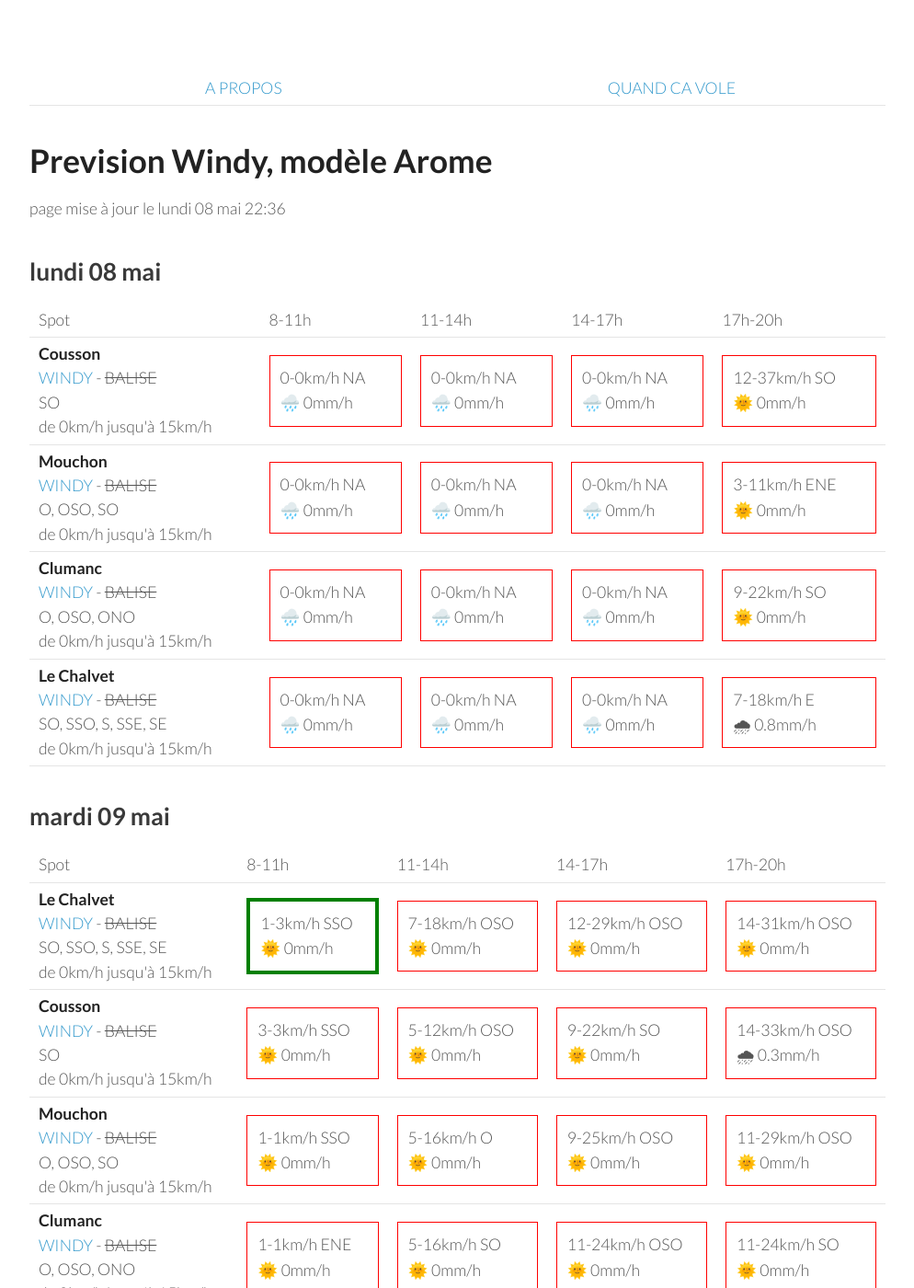
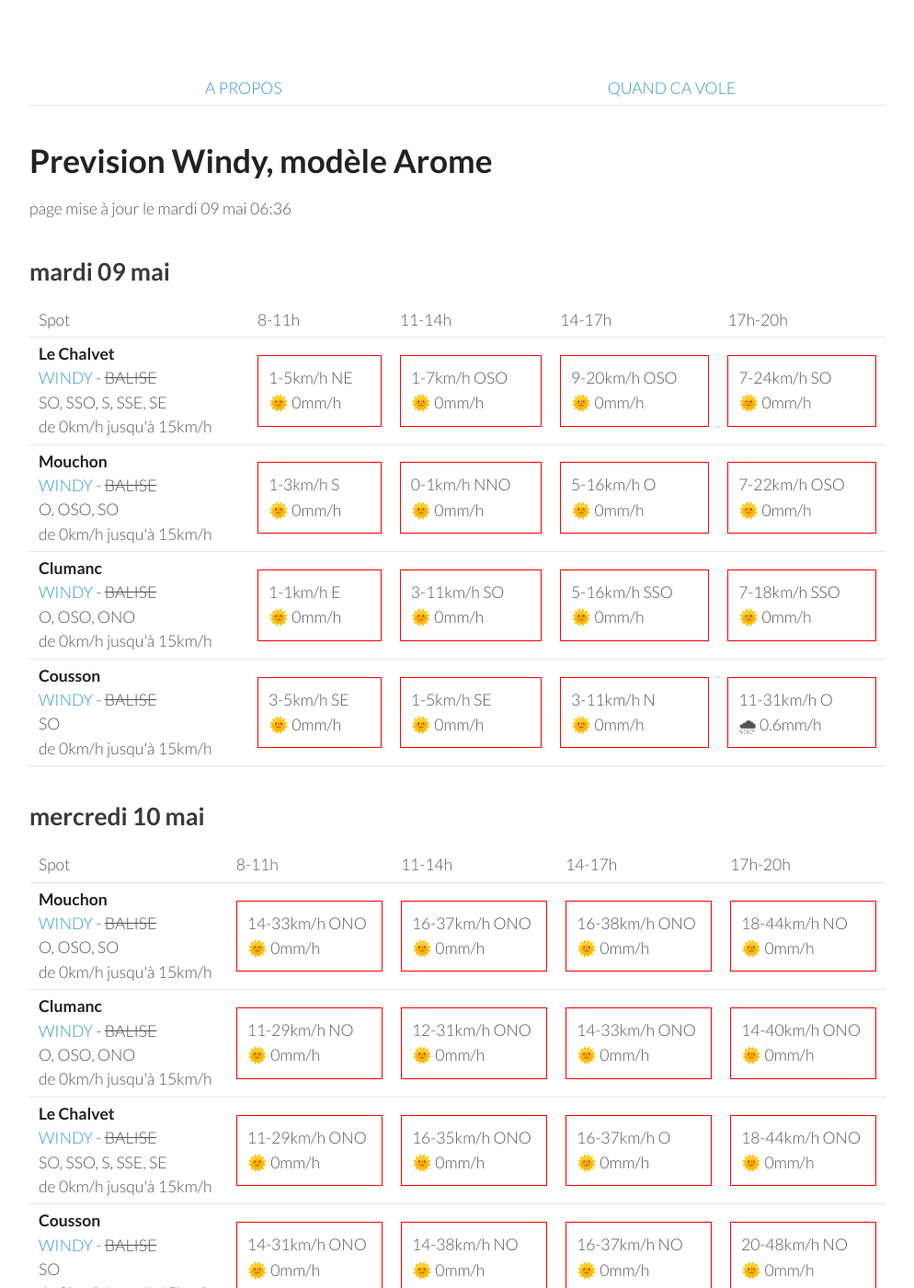
Before and after one commit to parapente-dans-le-nord/parapente-dans-le-nord.github.io, a Jekyll site: the page built from saint_andre.markdown, in a window 1280 px wide and 1400 px high. Shown: the whole window at 92% size, without its empty margins (26-1020 px from the left). Built offline with Jekyll 4.4.1, drawn with Linux system fonts in a browser that asks for light colours; some of the changed text lies outside the part shown.

Commit message:
update index.markdown

```diff
--- a/saint_andre.markdown
+++ b/saint_andre.markdown
@@ -7,60 +7,8 @@ title:  "Tous les spots"
 {: .links}
 
 # Prevision Windy, modèle Arome
-page mise à jour le lundi 08 mai 22:36
+page mise à jour le mardi 09 mai 06:36
 
-## lundi 08 mai
-
-{::nomarkdown}
-<table>
-  <tbody>
-    <tr>
-      <td>Spot</td>
-      <td>8-11h</td>
-      <td>11-14h</td>
-      <td>14-17h</td>
-      <td>17h-20h</td>
-    </tr>
-<tr>
-        <td><strong>Cousson</strong><br><a href="https://windy.com/44.054/6.240?43.940,6.241,10,m:eSAaglz">WINDY</a> - <span class="no-balise"> BALISE </span><br> <span class="vent-favorable">SO</span><br><span class="force-vent">de 0km/h jusqu'à 15km/h</span> </td>
-
-            <td><div class="not-flyable"><p>0-0km/h NA</p><p>🌧️ 0mm/h</p></div></td>
-            <td><div class="not-flyable"><p>0-0km/h NA</p><p>🌧️ 0mm/h</p></div></td>
-            <td><div class="not-flyable"><p>0-0km/h NA</p><p>🌧️ 0mm/h</p></div></td>
-            <td><div class="not-flyable"><p>12-37km/h SO</p><p>🌞 0mm/h</p></div></td>
-
-    </tr>
-<tr>
-        <td><strong>Mouchon</strong><br><a href="https://windy.com/43.992/6.424?43.878,6.425,10,m:eSuaglR">WINDY</a> - <span class="no-balise"> BALISE </span><br> <span class="vent-favorable">O, OSO, SO</span><br><span class="force-vent">de 0km/h jusqu'à 15km/h</span> </td>
-
-            <td><div class="not-flyable"><p>0-0km/h NA</p><p>🌧️ 0mm/h</p></div></td>
-            <td><div class="not-flyable"><p>0-0km/h NA</p><p>🌧️ 0mm/h</p></div></td>
-            <td><div class="not-flyable"><p>0-0km/h NA</p><p>🌧️ 0mm/h</p></div></td>
-            <td><div class="not-flyable"><p>3-11km/h ENE</p><p>🌞 0mm/h</p></div></td>
-
-    </tr>
-<tr>
-        <td><strong>Clumanc</strong><br><a href="https://windy.com/44.027/6.402?43.914,6.403,10,m:eSxaglP">WINDY</a> - <span class="no-balise"> BALISE </span><br> <span class="vent-favorable">O, OSO, ONO</span><br><span class="force-vent">de 0km/h jusqu'à 15km/h</span> </td>
-
-            <td><div class="not-flyable"><p>0-0km/h NA</p><p>🌧️ 0mm/h</p></div></td>
-            <td><div class="not-flyable"><p>0-0km/h NA</p><p>🌧️ 0mm/h</p></div></td>
-            <td><div class="not-flyable"><p>0-0km/h NA</p><p>🌧️ 0mm/h</p></div></td>
-            <td><div class="not-flyable"><p>9-22km/h SO</p><p>🌞 0mm/h</p></div></td>
-
-    </tr>
-<tr>
-        <td><strong>Le Chalvet</strong><br><a href="https://windy.com/43.979/6.480?43.866,6.480,10,m:eSsaglX">WINDY</a> - <span class="no-balise"> BALISE </span><br> <span class="vent-favorable">SO, SSO, S, SSE, SE</span><br><span class="force-vent">de 0km/h jusqu'à 15km/h</span> </td>
-
-            <td><div class="not-flyable"><p>0-0km/h NA</p><p>🌧️ 0mm/h</p></div></td>
-            <td><div class="not-flyable"><p>0-0km/h NA</p><p>🌧️ 0mm/h</p></div></td>
-            <td><div class="not-flyable"><p>0-0km/h NA</p><p>🌧️ 0mm/h</p></div></td>
-            <td><div class="not-flyable"><p>7-18km/h E</p><p>🌧 0.8mm/h</p></div></td>
-
-    </tr>
-
-</tbody>
-</table>
-{:/}
 ## mardi 09 mai
 
 {::nomarkdown}
@@ -76,40 +24,40 @@ page mise à jour le lundi 08 mai 22:36
 <tr>
         <td><strong>Le Chalvet</strong><br><a href="https://windy.com/43.979/6.480?43.866,6.480,10,m:eSsaglX">WINDY</a> - <span class="no-balise"> BALISE </span><br> <span class="vent-favorable">SO, SSO, S, SSE, SE</span><br><span class="force-vent">de 0km/h jusqu'à 15km/h</span> </td>
 
-            <td><div class="flyable"><p>1-3km/h SSO</p><p>🌞 0mm/h</p></div></td>
-            <td><div class="not-flyable"><p>7-18km/h OSO</p><p>🌞 0mm/h</p></div></td>
-            <td><div class="not-flyable"><p>12-29km/h OSO</p><p>🌞 0mm/h</p></div></td>
-            <td><div class="not-flyable"><p>14-31km/h OSO</p><p>🌞 0mm/h</p></div></td>
+            <td><div class="not-flyable"><p>1-5km/h NE</p><p>🌞 0mm/h</p></div></td>
+            <td><div class="not-flyable"><p>1-7km/h OSO</p><p>🌞 0mm/h</p></div></td>
+            <td><div class="not-flyable"><p>9-20km/h OSO</p><p>🌞 0mm/h</p></div></td>
+            <td><div class="not-flyable"><p>7-24km/h SO</p><p>🌞 0mm/h</p></div></td>
+
+
+    </tr>
+<tr>
+        <td><strong>Mouchon</strong><br><a href="https://windy.com/43.992/6.424?43.878,6.425,10,m:eSuaglR">WINDY</a> - <span class="no-balise"> BALISE </span><br> <span class="vent-favorable">O, OSO, SO</span><br><span class="force-vent">de 0km/h jusqu'à 15km/h</span> </td>
+
+            <td><div class="not-flyable"><p>1-3km/h S</p><p>🌞 0mm/h</p></div></td>
+            <td><div class="not-flyable"><p>0-1km/h NNO</p><p>🌞 0mm/h</p></div></td>
+            <td><div class="not-flyable"><p>5-16km/h O</p><p>🌞 0mm/h</p></div></td>
+            <td><div class="not-flyable"><p>7-22km/h OSO</p><p>🌞 0mm/h</p></div></td>
+
+
+    </tr>
+<tr>
+        <td><strong>Clumanc</strong><br><a href="https://windy.com/44.027/6.402?43.914,6.403,10,m:eSxaglP">WINDY</a> - <span class="no-balise"> BALISE </span><br> <span class="vent-favorable">O, OSO, ONO</span><br><span class="force-vent">de 0km/h jusqu'à 15km/h</span> </td>
+
+            <td><div class="not-flyable"><p>1-1km/h E</p><p>🌞 0mm/h</p></div></td>
+            <td><div class="not-flyable"><p>3-11km/h SO</p><p>🌞 0mm/h</p></div></td>
+            <td><div class="not-flyable"><p>5-16km/h SSO</p><p>🌞 0mm/h</p></div></td>
+            <td><div class="not-flyable"><p>7-18km/h SSO</p><p>🌞 0mm/h</p></div></td>
 
 
     </tr>
 <tr>
         <td><strong>Cousson</strong><br><a href="https://windy.com/44.054/6.240?43.940,6.241,10,m:eSAaglz">WINDY</a> - <span class="no-balise"> BALISE </span><br> <span class="vent-favorable">SO</span><br><span class="force-vent">de 0km/h jusqu'à 15km/h</span> </td>
 
-            <td><div class="not-flyable"><p>3-3km/h SSO</p><p>🌞 0mm/h</p></div></td>
-            <td><div class="not-flyable"><p>5-12km/h OSO</p><p>🌞 0mm/h</p></div></td>
-            <td><div class="not-flyable"><p>9-22km/h SO</p><p>🌞 0mm/h</p></div></td>
-            <td><div class="not-flyable"><p>14-33km/h OSO</p><p>🌧 0.3mm/h</p></div></td>
-
-
-    </tr>
-<tr>
-        <td><strong>Mouchon</strong><br><a href="https://windy.com/43.992/6.424?43.878,6.425,10,m:eSuaglR">WINDY</a> - <span class="no-balise"> BALISE </span><br> <span class="vent-favorable">O, OSO, SO</span><br><span class="force-vent">de 0km/h jusqu'à 15km/h</span> </td>
-
-            <td><div class="not-flyable"><p>1-1km/h SSO</p><p>🌞 0mm/h</p></div></td>
-            <td><div class="not-flyable"><p>5-16km/h O</p><p>🌞 0mm/h</p></div></td>
-            <td><div class="not-flyable"><p>9-25km/h OSO</p><p>🌞 0mm/h</p></div></td>
-            <td><div class="not-flyable"><p>11-29km/h OSO</p><p>🌞 0mm/h</p></div></td>
-
-
-    </tr>
-<tr>
-        <td><strong>Clumanc</strong><br><a href="https://windy.com/44.027/6.402?43.914,6.403,10,m:eSxaglP">WINDY</a> - <span class="no-balise"> BALISE </span><br> <span class="vent-favorable">O, OSO, ONO</span><br><span class="force-vent">de 0km/h jusqu'à 15km/h</span> </td>
-
-            <td><div class="not-flyable"><p>1-1km/h ENE</p><p>🌞 0mm/h</p></div></td>
-            <td><div class="not-flyable"><p>5-16km/h SO</p><p>🌞 0mm/h</p></div></td>
-            <td><div class="not-flyable"><p>11-24km/h OSO</p><p>🌞 0mm/h</p></div></td>
-            <td><div class="not-flyable"><p>11-24km/h SO</p><p>🌞 0mm/h</p></div></td>
+            <td><div class="not-flyable"><p>3-5km/h SE</p><p>🌞 0mm/h</p></div></td>
+            <td><div class="not-flyable"><p>1-5km/h SE</p><p>🌞 0mm/h</p></div></td>
+            <td><div class="not-flyable"><p>3-11km/h N</p><p>🌞 0mm/h</p></div></td>
+            <td><div class="not-flyable"><p>11-31km/h O</p><p>🌧 0.6mm/h</p></div></td>
 
 
     </tr>
@@ -132,40 +80,40 @@ page mise à jour le lundi 08 mai 22:36
 <tr>
         <td><strong>Mouchon</strong><br><a href="https://windy.com/43.992/6.424?43.878,6.425,10,m:eSuaglR">WINDY</a> - <span class="no-balise"> BALISE </span><br> <span class="vent-favorable">O, OSO, SO</span><br><span class="force-vent">de 0km/h jusqu'à 15km/h</span> </td>
 
-            <td><div class="not-flyable"><p>9-24km/h ONO</p><p>🌞 0mm/h</p></div></td>
-            <td><div class="not-flyable"><p>12-35km/h ONO</p><p>🌞 0mm/h</p></div></td>
-            <td><div class="not-flyable"><p>16-46km/h ONO</p><p>🌞 0mm/h</p></div></td>
-            <td><div class="not-flyable"><p>14-50km/h ONO</p><p>🌞 0mm/h</p></div></td>
+            <td><div class="not-flyable"><p>14-33km/h ONO</p><p>🌞 0mm/h</p></div></td>
+            <td><div class="not-flyable"><p>16-37km/h ONO</p><p>🌞 0mm/h</p></div></td>
+            <td><div class="not-flyable"><p>16-38km/h ONO</p><p>🌞 0mm/h</p></div></td>
+            <td><div class="not-flyable"><p>18-44km/h NO</p><p>🌞 0mm/h</p></div></td>
 
 
     </tr>
 <tr>
         <td><strong>Clumanc</strong><br><a href="https://windy.com/44.027/6.402?43.914,6.403,10,m:eSxaglP">WINDY</a> - <span class="no-balise"> BALISE </span><br> <span class="vent-favorable">O, OSO, ONO</span><br><span class="force-vent">de 0km/h jusqu'à 15km/h</span> </td>
 
-            <td><div class="not-flyable"><p>5-22km/h ONO</p><p>🌞 0mm/h</p></div></td>
-            <td><div class="not-flyable"><p>12-35km/h ONO</p><p>🌞 0mm/h</p></div></td>
-            <td><div class="not-flyable"><p>16-46km/h ONO</p><p>🌞 0mm/h</p></div></td>
-            <td><div class="not-flyable"><p>16-50km/h ONO</p><p>🌞 0mm/h</p></div></td>
+            <td><div class="not-flyable"><p>11-29km/h NO</p><p>🌞 0mm/h</p></div></td>
+            <td><div class="not-flyable"><p>12-31km/h ONO</p><p>🌞 0mm/h</p></div></td>
+            <td><div class="not-flyable"><p>14-33km/h ONO</p><p>🌞 0mm/h</p></div></td>
+            <td><div class="not-flyable"><p>14-40km/h ONO</p><p>🌞 0mm/h</p></div></td>
+
+
+    </tr>
+<tr>
+        <td><strong>Le Chalvet</strong><br><a href="https://windy.com/43.979/6.480?43.866,6.480,10,m:eSsaglX">WINDY</a> - <span class="no-balise"> BALISE </span><br> <span class="vent-favorable">SO, SSO, S, SSE, SE</span><br><span class="force-vent">de 0km/h jusqu'à 15km/h</span> </td>
+
+            <td><div class="not-flyable"><p>11-29km/h ONO</p><p>🌞 0mm/h</p></div></td>
+            <td><div class="not-flyable"><p>16-35km/h ONO</p><p>🌞 0mm/h</p></div></td>
+            <td><div class="not-flyable"><p>16-37km/h O</p><p>🌞 0mm/h</p></div></td>
+            <td><div class="not-flyable"><p>18-44km/h ONO</p><p>🌞 0mm/h</p></div></td>
 
 
     </tr>
 <tr>
         <td><strong>Cousson</strong><br><a href="https://windy.com/44.054/6.240?43.940,6.241,10,m:eSAaglz">WINDY</a> - <span class="no-balise"> BALISE </span><br> <span class="vent-favorable">SO</span><br><span class="force-vent">de 0km/h jusqu'à 15km/h</span> </td>
 
-            <td><div class="not-flyable"><p>11-25km/h ONO</p><p>🌞 0mm/h</p></div></td>
-            <td><div class="not-flyable"><p>14-40km/h NO</p><p>🌞 0mm/h</p></div></td>
-            <td><div class="not-flyable"><p>18-48km/h NO</p><p>🌞 0mm/h</p></div></td>
-            <td><div class="not-flyable"><p>18-48km/h NO</p><p>🌞 0mm/h</p></div></td>
-
-
-    </tr>
-<tr>
-        <td><strong>Le Chalvet</strong><br><a href="https://windy.com/43.979/6.480?43.866,6.480,10,m:eSsaglX">WINDY</a> - <span class="no-balise"> BALISE </span><br> <span class="vent-favorable">SO, SSO, S, SSE, SE</span><br><span class="force-vent">de 0km/h jusqu'à 15km/h</span> </td>
-
-            <td><div class="not-flyable"><p>11-22km/h ONO</p><p>🌞 0mm/h</p></div></td>
-            <td><div class="not-flyable"><p>11-33km/h ONO</p><p>🌞 0mm/h</p></div></td>
-            <td><div class="not-flyable"><p>16-46km/h ONO</p><p>🌧 0.2mm/h</p></div></td>
-            <td><div class="not-flyable"><p>12-48km/h ONO</p><p>🌞 0mm/h</p></div></td>
+            <td><div class="not-flyable"><p>14-31km/h ONO</p><p>🌞 0mm/h</p></div></td>
+            <td><div class="not-flyable"><p>14-38km/h NO</p><p>🌞 0mm/h</p></div></td>
+            <td><div class="not-flyable"><p>16-37km/h NO</p><p>🌞 0mm/h</p></div></td>
+            <td><div class="not-flyable"><p>20-48km/h NO</p><p>🌞 0mm/h</p></div></td>
 
 
     </tr>
@@ -186,42 +134,42 @@ page mise à jour le lundi 08 mai 22:36
       <td>17h-20h</td>
     </tr>
 <tr>
-        <td><strong>Le Chalvet</strong><br><a href="https://windy.com/43.979/6.480?43.866,6.480,10,m:eSsaglX">WINDY</a> - <span class="no-balise"> BALISE </span><br> <span class="vent-favorable">SO, SSO, S, SSE, SE</span><br><span class="force-vent">de 0km/h jusqu'à 15km/h</span> </td>
+        <td><strong>Mouchon</strong><br><a href="https://windy.com/43.992/6.424?43.878,6.425,10,m:eSuaglR">WINDY</a> - <span class="no-balise"> BALISE </span><br> <span class="vent-favorable">O, OSO, SO</span><br><span class="force-vent">de 0km/h jusqu'à 15km/h</span> </td>
 
-            <td><div class="flyable"><p>3-11km/h SE</p><p>🌧 2.1mm/h</p></div></td>
-            <td><div class="not-flyable"><p>3-16km/h S</p><p>🌧 0.4mm/h</p></div></td>
-            <td><div class="not-flyable"><p>5-22km/h NE</p><p>🌧 5mm/h</p></div></td>
-            <td><div class="not-flyable"><p>5-29km/h ESE</p><p>🌧 2mm/h</p></div></td>
+            <td><div class="not-flyable"><p>3-12km/h E</p><p>🌧 0.8mm/h</p></div></td>
+            <td><div class="not-flyable"><p>3-16km/h SO</p><p>🌧 0.5mm/h</p></div></td>
+            <td><div class="not-flyable"><p>5-27km/h O</p><p>🌧 1mm/h</p></div></td>
+            <td><div class="not-flyable"><p>5-27km/h NNE</p><p>🌧 0.9mm/h</p></div></td>
+
+
+    </tr>
+<tr>
+        <td><strong>Clumanc</strong><br><a href="https://windy.com/44.027/6.402?43.914,6.403,10,m:eSxaglP">WINDY</a> - <span class="no-balise"> BALISE </span><br> <span class="vent-favorable">O, OSO, ONO</span><br><span class="force-vent">de 0km/h jusqu'à 15km/h</span> </td>
+
+            <td><div class="not-flyable"><p>3-12km/h E</p><p>🌧 0.6mm/h</p></div></td>
+            <td><div class="not-flyable"><p>3-16km/h SO</p><p>🌧 0.5mm/h</p></div></td>
+            <td><div class="not-flyable"><p>7-27km/h O</p><p>🌧 1.2mm/h</p></div></td>
+            <td><div class="not-flyable"><p>5-29km/h NNE</p><p>🌧 0.7mm/h</p></div></td>
 
 
     </tr>
 <tr>
         <td><strong>Cousson</strong><br><a href="https://windy.com/44.054/6.240?43.940,6.241,10,m:eSAaglz">WINDY</a> - <span class="no-balise"> BALISE </span><br> <span class="vent-favorable">SO</span><br><span class="force-vent">de 0km/h jusqu'à 15km/h</span> </td>
 
-            <td><div class="not-flyable"><p>3-12km/h NE</p><p>🌞 0mm/h</p></div></td>
-            <td><div class="not-flyable"><p>5-20km/h ONO</p><p>🌞 0mm/h</p></div></td>
-            <td><div class="not-flyable"><p>3-25km/h OSO</p><p>🌧 0.3mm/h</p></div></td>
-            <td><div class="not-flyable"><p>5-25km/h ENE</p><p>🌧 1.1mm/h</p></div></td>
+            <td><div class="not-flyable"><p>3-14km/h NE</p><p>🌞 0mm/h</p></div></td>
+            <td><div class="not-flyable"><p>7-22km/h ONO</p><p>🌞 0mm/h</p></div></td>
+            <td><div class="not-flyable"><p>9-27km/h O</p><p>🌞 0mm/h</p></div></td>
+            <td><div class="not-flyable"><p>9-31km/h NNO</p><p>🌧 0.8mm/h</p></div></td>
 
 
     </tr>
 <tr>
-        <td><strong>Clumanc</strong><br><a href="https://windy.com/44.027/6.402?43.914,6.403,10,m:eSxaglP">WINDY</a> - <span class="no-balise"> BALISE </span><br> <span class="vent-favorable">O, OSO, ONO</span><br><span class="force-vent">de 0km/h jusqu'à 15km/h</span> </td>
+        <td><strong>Le Chalvet</strong><br><a href="https://windy.com/43.979/6.480?43.866,6.480,10,m:eSsaglX">WINDY</a> - <span class="no-balise"> BALISE </span><br> <span class="vent-favorable">SO, SSO, S, SSE, SE</span><br><span class="force-vent">de 0km/h jusqu'à 15km/h</span> </td>
 
-            <td><div class="not-flyable"><p>3-12km/h SE</p><p>🌧 0.4mm/h</p></div></td>
-            <td><div class="not-flyable"><p>3-18km/h SSO</p><p>🌧 0.3mm/h</p></div></td>
-            <td><div class="not-flyable"><p>3-22km/h E</p><p>🌧 4.7mm/h</p></div></td>
-            <td><div class="not-flyable"><p>7-29km/h ESE</p><p>🌧 1.1mm/h</p></div></td>
-
-
-    </tr>
-<tr>
-        <td><strong>Mouchon</strong><br><a href="https://windy.com/43.992/6.424?43.878,6.425,10,m:eSuaglR">WINDY</a> - <span class="no-balise"> BALISE </span><br> <span class="vent-favorable">O, OSO, SO</span><br><span class="force-vent">de 0km/h jusqu'à 15km/h</span> </td>
-
-            <td><div class="not-flyable"><p>5-12km/h SE</p><p>🌧 1mm/h</p></div></td>
-            <td><div class="not-flyable"><p>3-16km/h S</p><p>🌧 0.4mm/h</p></div></td>
-            <td><div class="not-flyable"><p>3-20km/h NE</p><p>🌧 5mm/h</p></div></td>
-            <td><div class="not-flyable"><p>7-29km/h ESE</p><p>🌧 1.4mm/h</p></div></td>
+            <td><div class="not-flyable"><p>3-12km/h E</p><p>🌧 0.8mm/h</p></div></td>
+            <td><div class="not-flyable"><p>3-18km/h S</p><p>🌧 0.6mm/h</p></div></td>
+            <td><div class="not-flyable"><p>1-25km/h O</p><p>🌧 1.4mm/h</p></div></td>
+            <td><div class="not-flyable"><p>5-29km/h NE</p><p>🌧 2mm/h</p></div></td>
 
 
     </tr>
@@ -244,8 +192,8 @@ page mise à jour le lundi 08 mai 22:36
 <tr>
         <td><strong>Cousson</strong><br><a href="https://windy.com/44.054/6.240?43.940,6.241,10,m:eSAaglz">WINDY</a> - <span class="no-balise"> BALISE </span><br> <span class="vent-favorable">SO</span><br><span class="force-vent">de 0km/h jusqu'à 15km/h</span> </td>
 
-            <td><div class="not-flyable"><p>3-14km/h E</p><p>🌞 0mm/h</p></div></td>
-            <td><div class="not-flyable"><p>5-22km/h SSO</p><p>🌧 0.2mm/h</p></div></td>
+            <td><div class="not-flyable"><p>3-12km/h ESE</p><p>🌞 0mm/h</p></div></td>
+            <td><div class="not-flyable"><p>5-22km/h SSO</p><p>🌧 0.3mm/h</p></div></td>
             <td><div class="not-flyable"><p>5-29km/h SSE</p><p>🌧 3.6mm/h</p></div></td>
             <td><div class="not-flyable"><p>9-27km/h S</p><p>🌧 3.3mm/h</p></div></td>
 
@@ -254,30 +202,30 @@ page mise à jour le lundi 08 mai 22:36
 <tr>
         <td><strong>Le Chalvet</strong><br><a href="https://windy.com/43.979/6.480?43.866,6.480,10,m:eSsaglX">WINDY</a> - <span class="no-balise"> BALISE </span><br> <span class="vent-favorable">SO, SSO, S, SSE, SE</span><br><span class="force-vent">de 0km/h jusqu'à 15km/h</span> </td>
 
-            <td><div class="not-flyable"><p>5-18km/h E</p><p>🌞 0mm/h</p></div></td>
-            <td><div class="not-flyable"><p>9-27km/h SE</p><p>🌧 0.2mm/h</p></div></td>
+            <td><div class="not-flyable"><p>3-12km/h ESE</p><p>🌞 0mm/h</p></div></td>
+            <td><div class="not-flyable"><p>7-24km/h S</p><p>🌧 0.4mm/h</p></div></td>
             <td><div class="not-flyable"><p>7-29km/h SSE</p><p>🌧 3.7mm/h</p></div></td>
             <td><div class="not-flyable"><p>5-25km/h S</p><p>🌧 2.3mm/h</p></div></td>
 
 
     </tr>
 <tr>
-        <td><strong>Clumanc</strong><br><a href="https://windy.com/44.027/6.402?43.914,6.403,10,m:eSxaglP">WINDY</a> - <span class="no-balise"> BALISE </span><br> <span class="vent-favorable">O, OSO, ONO</span><br><span class="force-vent">de 0km/h jusqu'à 15km/h</span> </td>
+        <td><strong>Mouchon</strong><br><a href="https://windy.com/43.992/6.424?43.878,6.425,10,m:eSuaglR">WINDY</a> - <span class="no-balise"> BALISE </span><br> <span class="vent-favorable">O, OSO, SO</span><br><span class="force-vent">de 0km/h jusqu'à 15km/h</span> </td>
 
-            <td><div class="not-flyable"><p>5-18km/h E</p><p>🌞 0mm/h</p></div></td>
-            <td><div class="not-flyable"><p>7-27km/h SSE</p><p>🌞 0mm/h</p></div></td>
-            <td><div class="not-flyable"><p>7-29km/h SSE</p><p>🌧 3.8mm/h</p></div></td>
-            <td><div class="not-flyable"><p>7-27km/h S</p><p>🌧 2.3mm/h</p></div></td>
+            <td><div class="not-flyable"><p>3-12km/h ESE</p><p>🌞 0mm/h</p></div></td>
+            <td><div class="not-flyable"><p>7-24km/h S</p><p>🌧 0.4mm/h</p></div></td>
+            <td><div class="not-flyable"><p>7-29km/h SSE</p><p>🌧 3.5mm/h</p></div></td>
+            <td><div class="not-flyable"><p>5-27km/h S</p><p>🌧 2.4mm/h</p></div></td>
 
 
     </tr>
 <tr>
-        <td><strong>Mouchon</strong><br><a href="https://windy.com/43.992/6.424?43.878,6.425,10,m:eSuaglR">WINDY</a> - <span class="no-balise"> BALISE </span><br> <span class="vent-favorable">O, OSO, SO</span><br><span class="force-vent">de 0km/h jusqu'à 15km/h</span> </td>
+        <td><strong>Clumanc</strong><br><a href="https://windy.com/44.027/6.402?43.914,6.403,10,m:eSxaglP">WINDY</a> - <span class="no-balise"> BALISE </span><br> <span class="vent-favorable">O, OSO, ONO</span><br><span class="force-vent">de 0km/h jusqu'à 15km/h</span> </td>
 
-            <td><div class="not-flyable"><p>5-18km/h ESE</p><p>🌞 0mm/h</p></div></td>
-            <td><div class="not-flyable"><p>9-27km/h SE</p><p>🌧 0.2mm/h</p></div></td>
-            <td><div class="not-flyable"><p>7-29km/h SSE</p><p>🌧 3.5mm/h</p></div></td>
-            <td><div class="not-flyable"><p>5-27km/h S</p><p>🌧 2.4mm/h</p></div></td>
+            <td><div class="not-flyable"><p>3-14km/h ESE</p><p>🌞 0mm/h</p></div></td>
+            <td><div class="not-flyable"><p>7-24km/h SSO</p><p>🌧 0.3mm/h</p></div></td>
+            <td><div class="not-flyable"><p>7-29km/h SSE</p><p>🌧 3.8mm/h</p></div></td>
+            <td><div class="not-flyable"><p>7-27km/h S</p><p>🌧 2.3mm/h</p></div></td>
 
 
     </tr>
```
